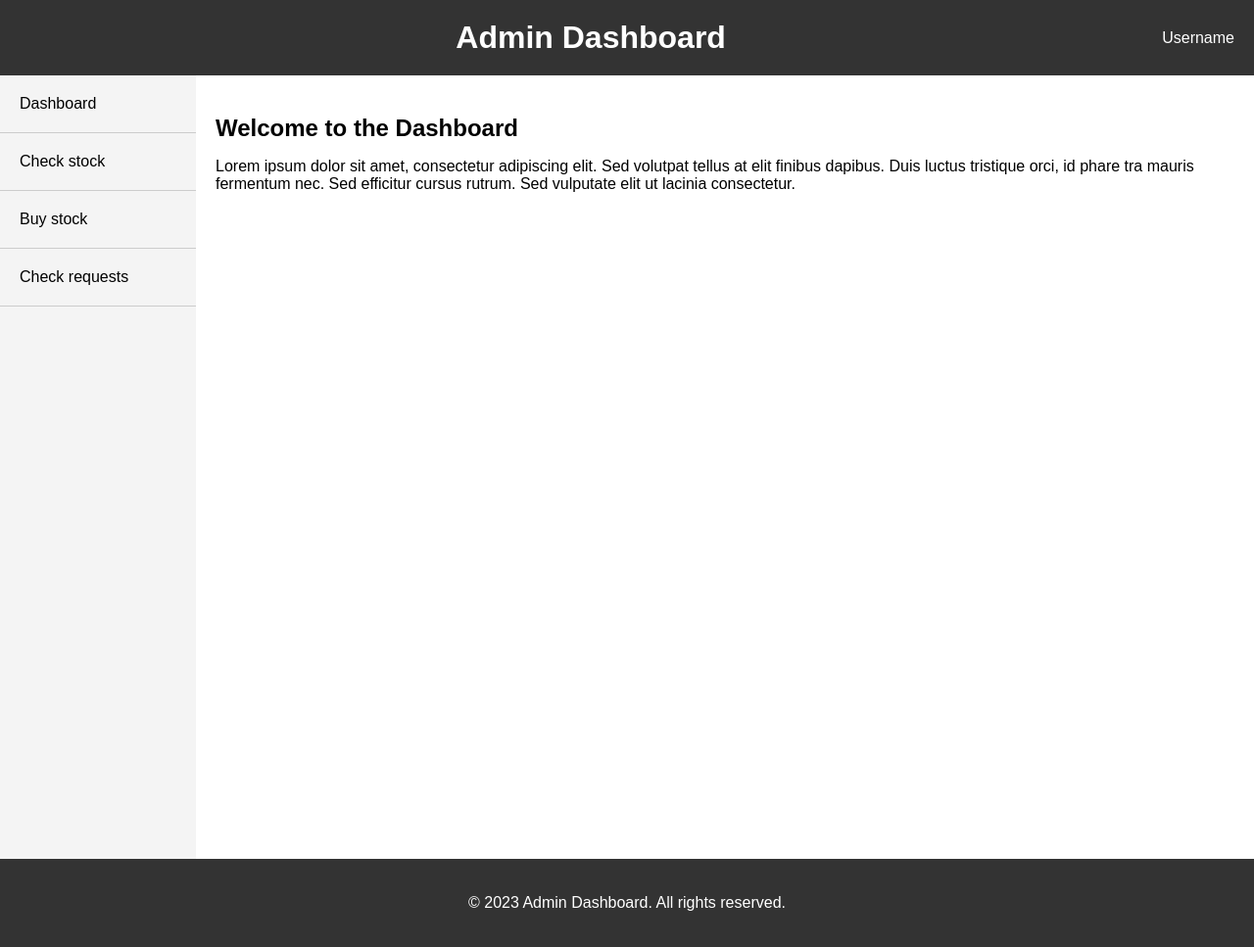
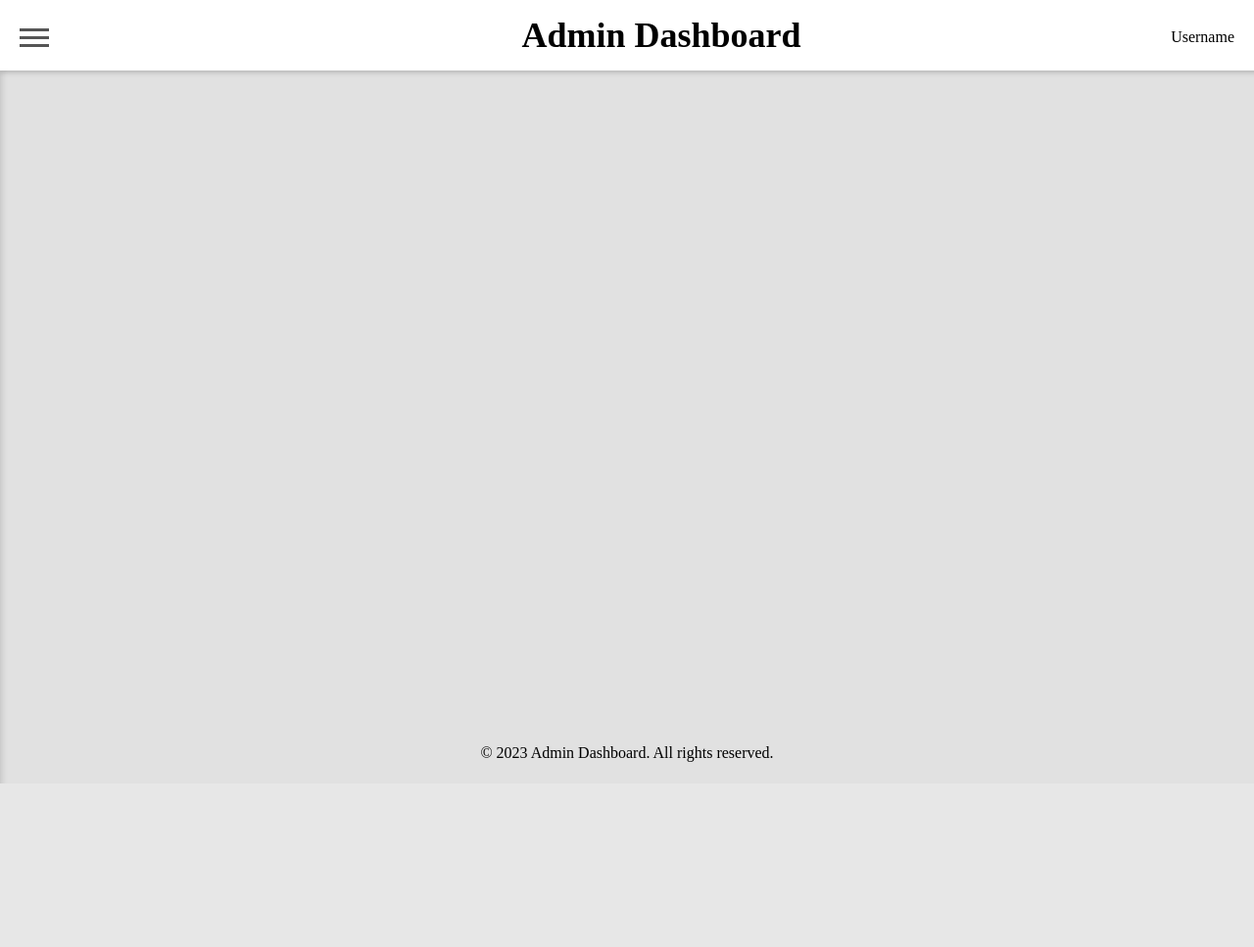
Before and after one commit to kjahaj/Metro-Inventory-Source-Code, a PHP site: page /View/Admin/index.php in a window 1280 px wide. Shown: the whole page at 98% size. After the commit the page ends 800 px from the top, so only its background shows below. Run offline with PHP 8.4, Linux system fonts and the light colour scheme.

Commit message:
committed

```diff
--- a/Asset/CSS/admin.css
+++ b/Asset/CSS/admin.css
@@ -1,97 +1,225 @@
-body {
-  font-family: Arial, sans-serif;
-  margin: 0;
-  padding: 0;
+* {
+  margin:0;
+  padding:0;
 }
 
-.header {
-  background-color: #333;
-  color: #fff;
-  padding: 20px;
-  text-align: center;
+body {
+  background:#e1e1e1;
+}
+
+.headeri {
+  background:#fff;
+  box-shadow:0 2px 5px rgba(0,0,0,0.2);
+  padding: 15px 20px;
+  width:100%;
+  position:fixed;
+  top:0;
+  left:0;
+  z-index:9;
+  display: flex;
+  justify-content: center;
+}
+.admin-dashboard {
+  font-size: 18px;
+  margin: 0 auto;
+}
+/* nga ktu*/
+.header{
+
+
+  padding: 15px 20px;
+  width: 100%;
+  position: fixed;
+  top: 0;
+  left: 0;
+  z-index: 9;
   display: flex;
   justify-content: space-between;
-  align-items: center;
+
 }
-
 .user-profile {
-  position: relative;
+  position: absolute;
+  top: 50%;
+  right: 0;
+  transform: translateY(-50%);
 }
-
-.user-profile .dropdown-menu {
+.dropdown-menu {
+  display: none;
   position: absolute;
   top: 100%;
   right: 0;
-  background-color: #333;
+  left: auto;
+}
+.user-profile:hover .dropdown-menu {
+  display: block;
+}
+.dropdown-menu ul {
+  list-style: none;
+  background: #fff;
   padding: 10px;
-  display: none;
+}
+.dropdown-menu li {
+  padding: 5px 0;
+}
+.dropdown-menu a {
+  text-decoration: none;
+  color: #222;
+  display: block;
+}
+.dropdown-menu a:hover {
+  color:dodgerblue;
+}
+.user-profile {
+  display: flex;
+  align-items: center;
+  justify-content: flex-end;
+  margin-right: 50px;
+  margin-top: 20px;
 }
 
-.header #welcome{
-margin: 0 auto;
+.user-profile span {
+  margin-right: 10px;
+  margin-top: 6px;
+}
+/* ktu*/
+
+button {
+  background:transparent;
+  border:none;
+  width:30px;
+  height:30px;
+  margin-top: 8px;
+  cursor:pointer;
+  outline:0;
 }
 
+.toggle span {
+  width:100%;
+  height:3px;
+  background:#555;
+  display:block;
+  position:relative;
+  cursor:pointer;
+}
 
-.user-profile:hover .dropdown-menu {
-  display: block;
+.toggle span:before,
+.toggle span:after {
+  content:'';
+  position:absolute;
+  left:0;
+  width:100%;
+  height:100%;
+  background:#555;
+  transition: all 0.3s ease-out;
+}
+
+.toggle span:before {
+  top:-8px;
+}
+
+.toggle span:after {
+  top:8px;
+}
+
+.toggle span.toggle {
+  background:transparent;
+}
+
+.toggle span.toggle:before {
+  top:0;
+  transform:rotate(-45deg);
+  background:dodgerblue;
 
 }
 
-.sidebar {
-  background-color: #f4f4f4;
-  width: 200px;
-  height: 100vh;
-  float: left;
+.toggle span.toggle:after {
+  top:0;
+  transform:rotate(45deg);
+  background:dodgerblue;
 }
 
-.main-content {
-  padding: 20px;
-  margin-left: 200px;
-}
-
-.footer {
-  background-color: #333;
-  color: #fff;
-  padding: 20px;
-  text-align: center;
-  clear: both;
-}
-
-.dropdown-menu ul {
-  list-style-type: none;
-  padding: 0px;
-  margin: 0;
-}
-
-.dropdown-menu li {
-line-height: 40px;
+.sidebar {
+  background:#fff;
+  width:235px;
+  position:fixed;
+  top:0;
+  left:-235px;
+  height:100%;
+  box-shadow:0 2px 8px rgba(0,0,0,0.2);
+  padding-top:90px;
+  transition:all 0.3s ease-out;
 }
 
 .sidebar ul {
-  list-style-type: none;
-  padding: 0;
-  margin: 0;
+  list-style:none;
 }
 
-.sidebar li {
-  padding: 20px;
-  border-bottom: 1px solid #ccc;
+.sidebar ul li {
+  display:block;
 }
 
-.sidebar li:hover {
-  background-color: #ddd;
+.sidebar ul li a {
+  padding:8px 15px;
+  font-size:16px;
+  color:#222;
+  font-family:arial;
+  text-decoration:none;
+  display:block;
+  position:relative;
+  z-index:1;
+  transition:all 0.3s ease-out;
+  font-weight:500;
 }
 
-.content-heading {
-  font-size: 24px;
-  margin-bottom: 10px;
+.sidebar ul li a:before {
+  content:'';
+  position:absolute;
+  bottom:0;
+  left:50%;
+  right:50%;
+  transform:translate(-50%,-50%);
+  width:0;
+  height:1px;
+  background:dodgerblue;
+  z-index:-1;
+  transition:all 0.3s ease-out;
 }
 
-a{
-  text-decoration: none;
-  color: inherit;
+.sidebar ul li a:hover:before {
+  width:100%;
 }
 
-.nav-link:visited,.nav-link:active{
-  color: inherit;
+.sidebar ul li a:hover {
+  color:dodgerblue;
 }
+
+.sidebarshow {
+  left:0;
+}
+#footer {
+  position: fixed;
+  bottom: 0;
+  width: 100%;
+  height: 2.5rem;
+  text-align: center;
+}
+/* Making it Responsive to any resolution */
+@media screen and (max-width: 768px) {
+  .headeri {
+    flex-direction: column;
+    align-items: flex-start;
+    padding: 10px;
+  }
+
+  .admin-dashboard {
+    font-size: 16px;
+    margin-bottom: 10px;
+  }
+
+  .user-profile {
+    position: absolute;
+    top: 50%;
+    right: 10px;
+    transform: translateY(-50%);
+  }
+}
--- a/View/Admin/index.php
+++ b/View/Admin/index.php
@@ -3,41 +3,84 @@
 <head>
   <title>Admin Dashboard</title>
   <link rel="stylesheet" href="../../Asset/CSS/admin.css">
+  <link rel="stylesheet" href="https://cdnjs.cloudflare.com/ajax/libs/font-awesome/6.4.0/css/all.min.css" integrity="sha512-iecdLmaskl7CVkqkXNQ/ZH/XLlvWZOJyj7Yy7tcenmpD1ypASozpmT/E0iPtmFIB46ZmdtAc9eNBvH0H/ZpiBw==" crossorigin="anonymous" referrerpolicy="no-referrer" />
+  <link rel="stylesheet" href="https://cdnjs.cloudflare.com/ajax/libs/font-awesome/5.15.3/css/all.min.css" integrity="sha512-xxxxxxxxxxxxxxxxxxxxxxxxxxxxxxxxxxxxxxxxxxxxxxxxxxxxxxxxxxxxxxxxxxxxxxxxxxxxxxxxxxxxx" crossorigin="anonymous" />
+
 </head>
 <body>
-  <div class="header">
-    <h1 id="welcome">Admin Dashboard</h1>
+
+
+
+
+
+      <!-- Navbar-i larte -->
+      <
+
+
+
+
+
+
+
+<div class="sidebar" id='sidebar'>
+  <div class="headeri">
+     <button type="button" class="toggle" id="toggle">
+       <span></span>
+      </button>
+      <div class="admin-dashboard"> <h1>Admin Dashboard</h1>
+            </div><div class="header">
               <div class="user-profile">
                   <span>Username</span>
                     <div class="dropdown-menu">
                       <ul>
-          <li><a href="youtube.com">Profile</a></li>
-          <li>Settings</li>
-          <li>Logout</li>
+                        <li><a href="#">Profile</a></li>
+                        <li><a href="#">Settings</a></li>
+                        <li><a href="#">Logout</a></li>
                       </ul>
                     </div>
               </div>
   </div>
-
-  <div class="sidebar">
+  </div>
   <ul>
-      <li><a href="index.html">Dashboard</a></li>
-      <li><a href="stockcheck.html">Check stock</a></li>
-      <li>Buy stock</li>
-      <li>Check requests</li>
+      <li><a href="#"><i class="fa fa-home" aria-hidden="true"></i>  Dashboard</a></li>
+      <br>
+      <li><a href="#"><i class="fas fa-clipboard-check" aria-hidden="true"></i>  Check Stock</a></li>
+      <br>
+			<li><a href="#"><i class="fas fa-money-bills" aria-hidden="true"></i>  Buy Stock</a></li>
+      <br>
+			<li><a href="#"><i class="fas fa-receipt" aria-hidden="true"></i>  Check Requests</a></li>
+      <br>
   </ul>
 </div>
 
+
   <div class="main-content">
-    <h2 class="content-heading">Welcome to the Dashboard</h2>
-    <p>Lorem ipsum dolor sit amet, consectetur adipiscing elit. Sed volutpat
-        tellus at elit finibus dapibus. Duis luctus tristique orci, id phare
-        tra mauris fermentum nec. Sed efficitur cursus rutrum. Sed vulputate
-         elit ut lacinia consectetur.</p>
+    <h2 class="content-heading"></p>
   </div>
 
-  <div class="footer">
+
+    <footer id="footer">
       <p>&copy; 2023 Admin Dashboard. All rights reserved.</p>
-  </div>
+    </footer>
+
+  <script>
+    var btn = document.querySelector('.toggle');
+var btnst = true;
+btn.onclick = function() {
+  if(btnst == true) {
+    document.querySelector('.toggle span').classList.add('toggle');
+    document.getElementById('sidebar').classList.add('sidebarshow');
+    btnst = false;
+  }else if(btnst == false) {
+    document.querySelector('.toggle span').classList.remove('toggle');
+    document.getElementById('sidebar').classList.remove('sidebarshow');
+    btnst = true;
+  }
+}
+  </script>
+  <script rel ="script" href="insertStockContr.js">
+
+</script>
+
 </body>
 </html>
--- /dev/null
+++ b/desktop.ini
@@ -0,0 +1,2 @@
+[.ShellClassInfo]
+LocalizedResourceName=@Metro-Inventory-Source-Code,0
```
Also changed, not shown: View/Admin/stockcheck.html (+41 -2 lines). Lines whose indentation alone changed are shown as unchanged.
